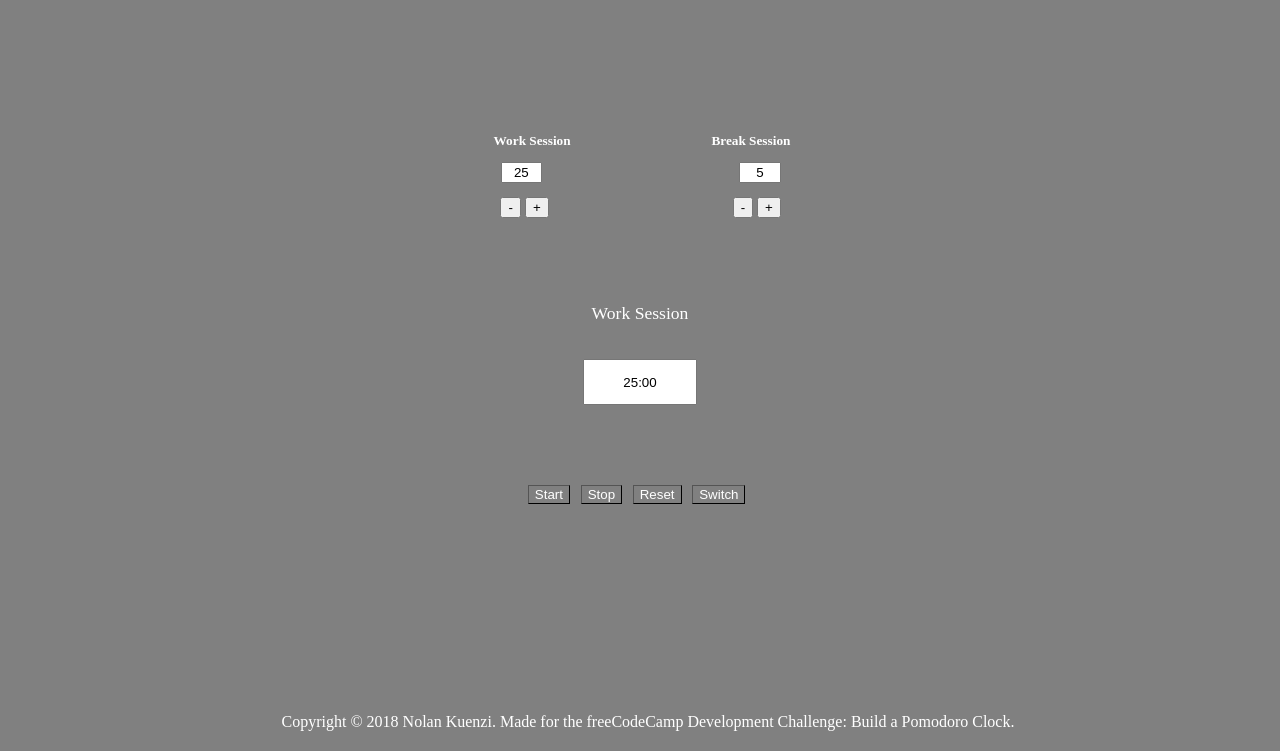
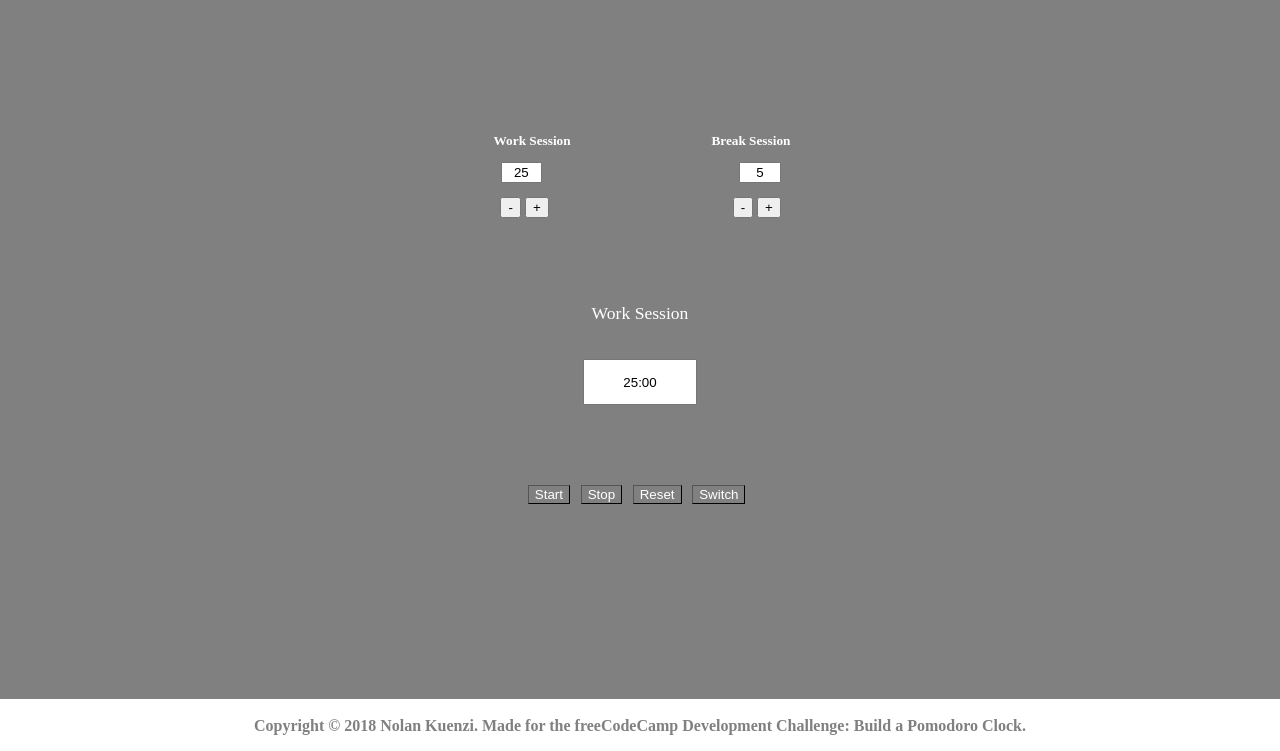
Before and after one commit to NolanKuenzi/pomodoroTimer, a website: page index.html in a window 1280 px wide. Shown: the part 69-820 px from the top of the page. Drawn offline with Linux system fonts and the light colour scheme.

Commit message:
Layout Update

```diff
--- a/index.html
+++ b/index.html
@@ -7,13 +7,13 @@
 </head>
 
 <body>
+	<div id="bodyDiv">
 
 	<div id="header">
 		<h1>Pomodoro Timer</h1>
 	</div>
 
-	<div id="bodyDiv">
-
+		<div id="content">
 		<div id="sess_break">
 		  <div>
 			<h5 id="SL">Work Session</h5>
@@ -31,26 +31,23 @@
 		  </div>
 		</div>
 
-			<div id="display">
-				<p name="text" id="text">Work Session</p>
-				<input name="timer" type="text" id="timer" value="25:00" />
-			</div>
-
+		<div id="display">
+			<p name="text" id="text">Work Session</p>
+			<input name="timer" type="text" id="timer" value="25:00" />
+		</div>
 
 		<div id ="ssRes">
 		  <input name="b5" type="button" id="b5" value="Start" onclick="startFunc()" />
 		  <input name="b6" type="button" id="b6" value="Stop" onclick="stopFunc()" />
-		  <input name="b7" type="button" id="b7" value="Reset" onclick="resetFunc()"/>
-		  <input name="b8" type="button" id="b8" value="Switch" onclick="switchFunc()" />
+		  <input name="b7" type="button" id="b7" value="Reset" onclick="resetFunc()" />
+		  <input name="b8" type="button" id="b8" value="Switch" onclick="switchFunc()"/>
 	   </div>
 
+	  </div>
 	</div>
-	<footer>
 		<div id="footer">
-			Copyright © 2018 Nolan Kuenzi. Made for the freeCodeCamp Development Challenge: Build a Pomodoro Clock.
+			<br><b>Copyright © 2018 Nolan Kuenzi. Made for the freeCodeCamp Development Challenge: Build a Pomodoro Clock.</b></br>
 		</div>
-	</footer>
-
 	<script type="text/javascript" src="./public/index.js"></script>
 </body>
 </html>
--- a/src/main.css
+++ b/src/main.css
@@ -1,5 +1,19 @@
+html {
+  height: 100%;
+}
+
 body {
 	background-color: gray !important;
+  height: 100%;
+}
+
+#bodyDiv {
+  position: relative;
+  min-height: 100%;
+}
+
+#content {
+  padding-bottom: 33.5em;
 }
 
 #header {
@@ -198,12 +212,15 @@ h2 {
 
 }
 
-footer {
-	text-align: center;
-	color: white;
-  overflow: hidden;
-  position: fixed;
+#footer {
+  position: relative;
+  right: 1em;
+  margin-top: -2.5em;
+  padding-bottom: 1em;
+  padding-left: 1em;
+  padding-right: 1em;
+  width: 100%;
   text-align: center;
-  bottom: 0;
-   width: 100%;
+  color: gray;
+  background-color: white;
 }
```
